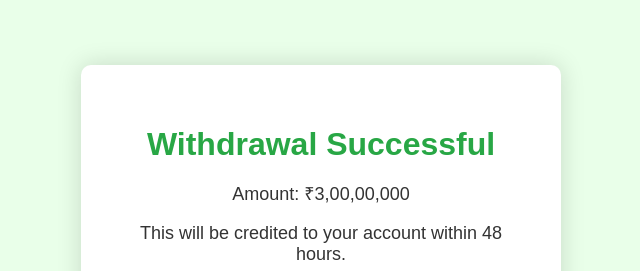
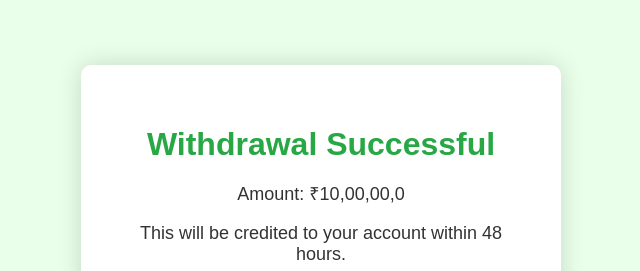
Before and after one commit to prediction-y/DreamII-winners-, a website: page success4.html in a window 1280 px wide. Shown: the part 206-477 px from the top of the page, 319-959 px from the left. Drawn offline with Linux system fonts and the light colour scheme.

Commit message:
Update success4.html

```diff
--- a/success4.html
+++ b/success4.html
@@ -36,7 +36,7 @@
 <body>
   <div class="message-box">
     <h1>Withdrawal Successful</h1>
-    <p>Amount: ₹3,00,00,000</p>
+    <p>Amount: ₹10,00,00,0</p>
     <p>This will be credited to your account within 48 hours.</p>
   </div>
 </body>
```
